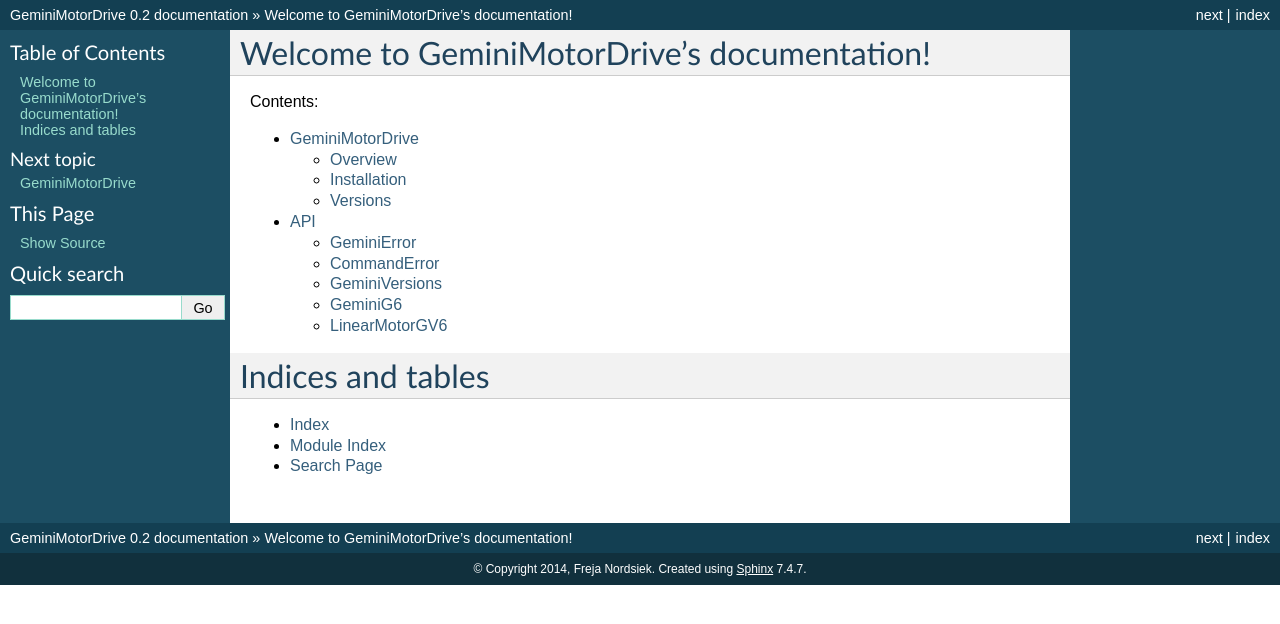
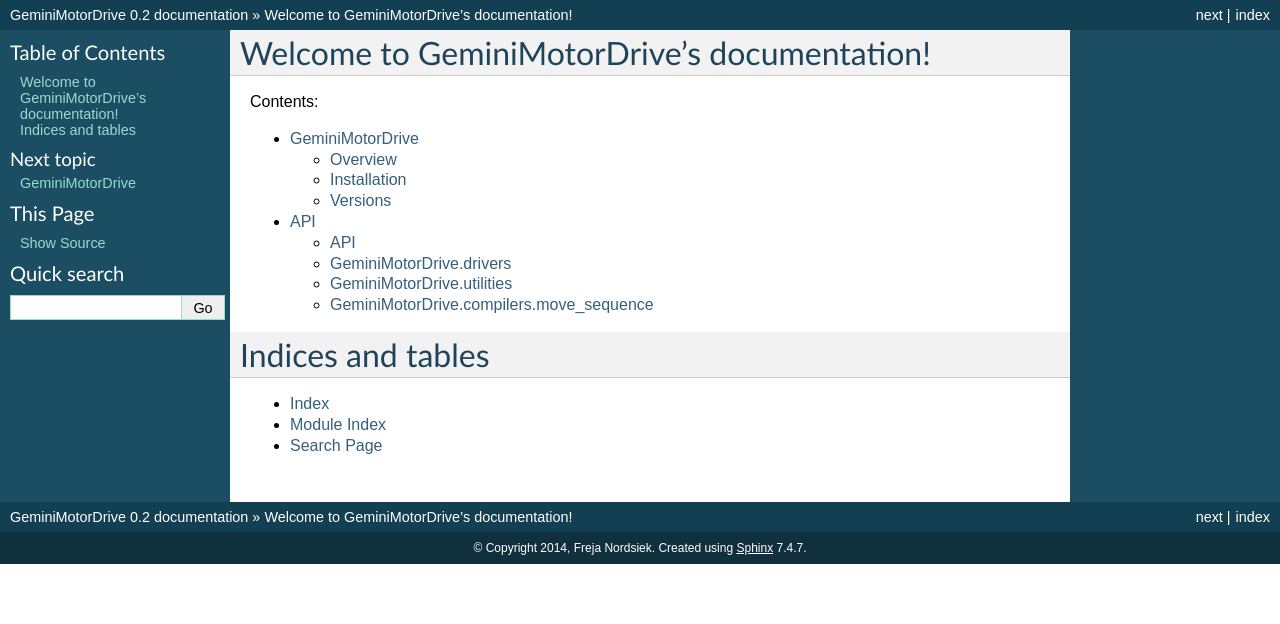
Before and after one commit to frejanordsiek/GeminiMotorDrive, a Sphinx documentation site: the page built from doc/source/index.rst, in a window 1280 px wide. Shown: the top 624 px of the page. Built offline with Sphinx 7.4.7, drawn with Linux system fonts in a browser that asks for light colours; formulas are drawn with MathJax 3.

```diff
--- a/doc/source/api.rst
+++ b/doc/source/api.rst
@@ -1,52 +1,10 @@
 API
 ===
 
-.. currentmodule:: GeminiMotorDrive
+.. toctree::
+   :maxdepth: 2
 
-.. automodule:: GeminiMotorDrive
-
-.. autosummary::
-
-   GeminiError
-   CommandError
-   GeminiVersions
-   GeminiG6
-   LinearMotorGV6
-
-
-GeminiError
------------
-
-.. autoclass:: GeminiError
-   :show-inheritance:
-
-
-CommandError
-------------
-
-.. autoclass:: CommandError
-   :show-inheritance:
-
-
-GeminiVersions
---------------
-
-.. autoclass:: GeminiVersions
-   :members:
-   :show-inheritance:
-
-
-GeminiG6
---------
-
-.. autoclass:: GeminiG6
-   :members:
-   :show-inheritance:
-
-
-LinearMotorGV6
---------------
-
-.. autoclass:: LinearMotorGV6
-   :members:
-   :show-inheritance:
+   GeminiMotorDrive
+   GeminiMotorDrive.drivers
+   GeminiMotorDrive.utilities
+   GeminiMotorDrive.compilers.move_sequence
```
Also changed, not shown: doc/source/GeminiMotorDrive.compilers.move_sequence.rst (added, +37 -0 lines), doc/source/GeminiMotorDrive.drivers.rst (added, +18 -0 lines), doc/source/GeminiMotorDrive.rst (added, +52 -0 lines), doc/source/GeminiMotorDrive.utilities.rst (added, +25 -0 lines).
